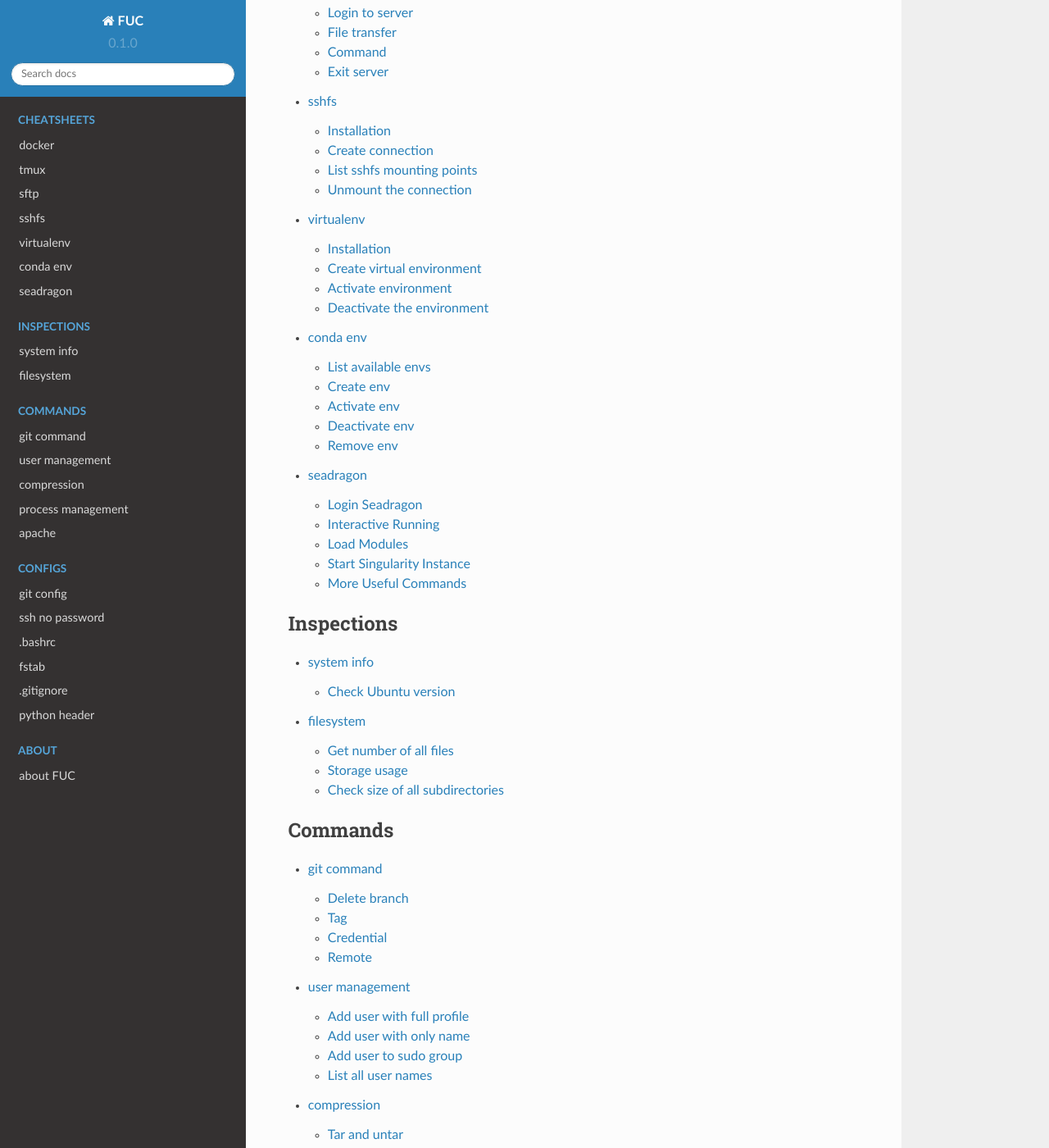
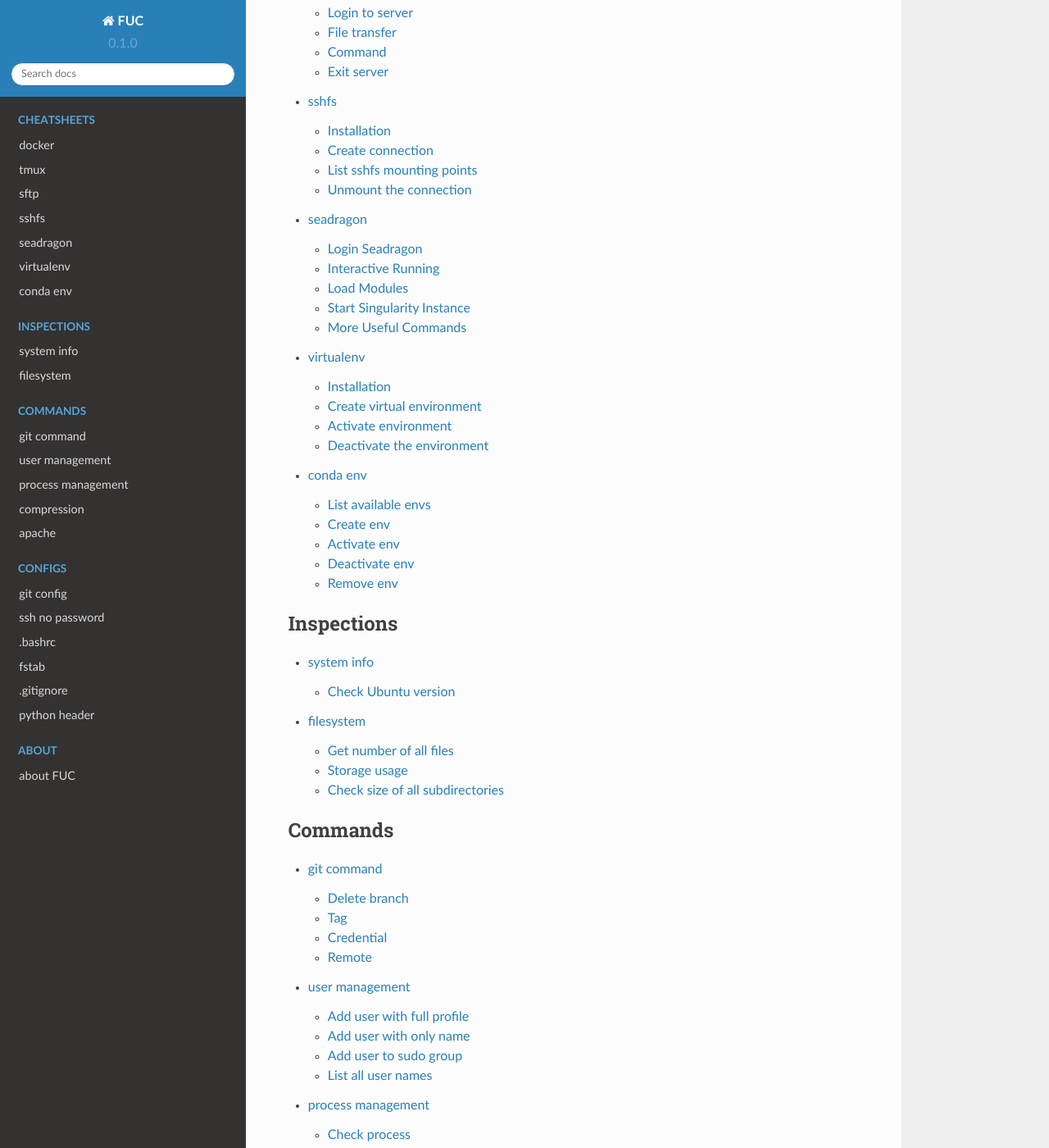
Before and after one commit to PingjunChen/FUC, a Sphinx documentation site: the page built from docs/index.rst, in a window 1280 px wide and 1400 px high, scrolled down 792 px. Shown: the whole window at 82% size. Built offline with Sphinx 7.4.7 and the Read the Docs theme 2.0.0, drawn with Linux system fonts in a browser that asks for light colours; some of the changed text lies outside the part shown.

Commit message:
update order

```diff
--- a/docs/index.rst
+++ b/docs/index.rst
@@ -21,9 +21,9 @@ organized by following four sections.
     tmux
     sftp
     sshfs
+    seadragon
     virtualenv
     conda_env
-    seadragon
 
 
 .. _inspect-docs:
@@ -44,8 +44,8 @@ organized by following four sections.
 
     gitcmd
     usermanagement
+    process
     compression
-    process
     apache
 
 
```
